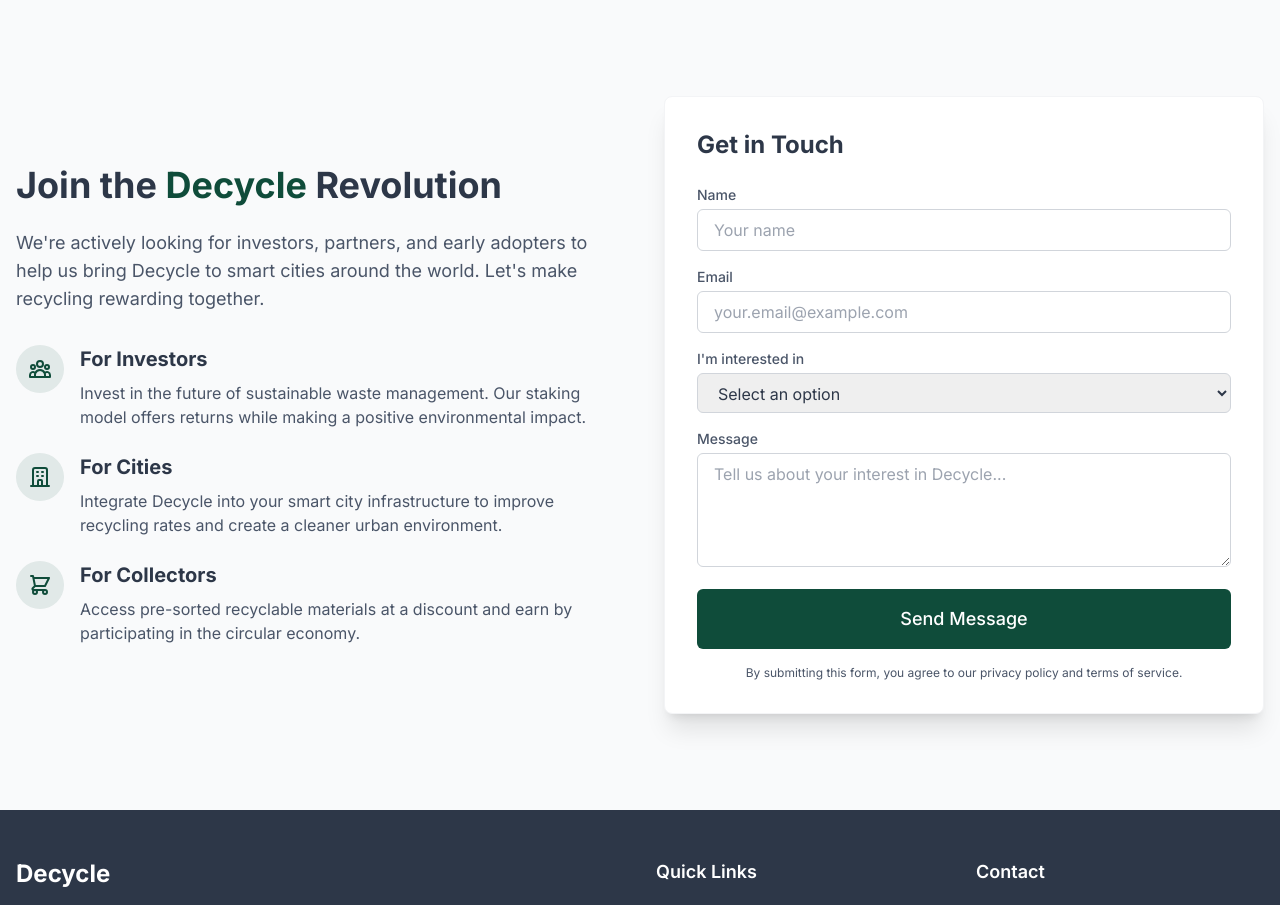
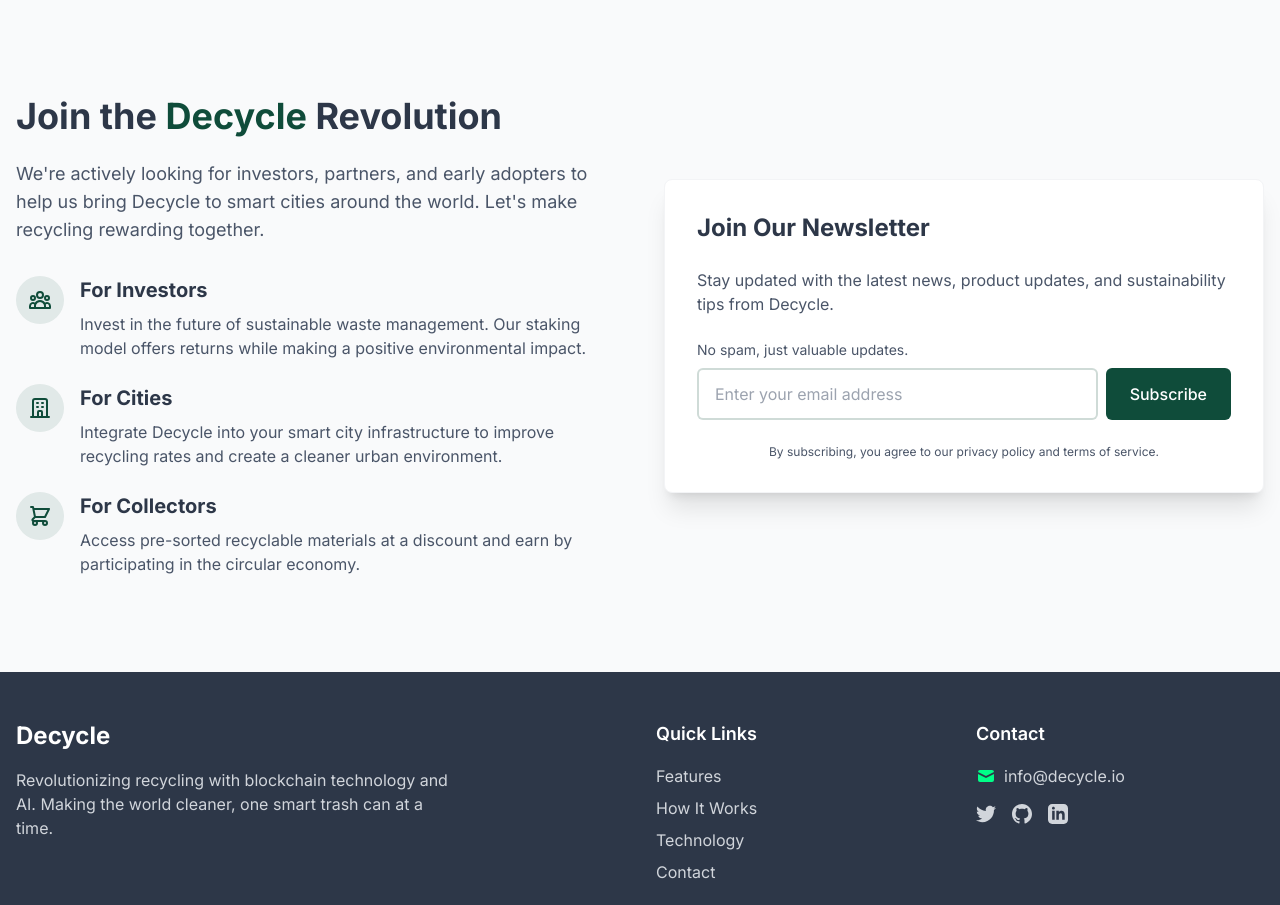
Before and after one commit to Decycle-IO/front-end, a React (Vite) app: page / in a window 1280 px wide. Shown: the part 2640-3545 px from the top of the page. Built offline with nearby package versions, Linux system fonts and the light colour scheme.

Commit message:
integrated mailchimp

```diff
--- a/src/components/home/CallToAction.tsx
+++ b/src/components/home/CallToAction.tsx
@@ -1,7 +1,7 @@
 import React from 'react';
 import { motion } from 'framer-motion';
 import Section from '../ui/Section';
-import Button from '../ui/Button';
+import EmailSignup from '../ui/EmailSignup';
 
 const CallToAction: React.FC = () => {
   return (
@@ -72,70 +72,21 @@ const CallToAction: React.FC = () => {
           transition={{ duration: 0.5, delay: 0.2 }}
           className="bg-white rounded-lg shadow-xl p-8 border border-gray-100"
         >
-          <h3 className="text-2xl font-bold mb-6 text-charcoal">Get in Touch</h3>
+          <h3 className="text-2xl font-bold mb-6 text-charcoal">Join Our Newsletter</h3>
 
-          <form className="space-y-4">
-            <div>
-              <label htmlFor="name" className="block text-sm font-medium text-slate mb-1">
-                Name
-              </label>
-              <input
-                type="text"
-                id="name"
-                className="w-full px-4 py-2 border border-gray-300 rounded-md focus:outline-none focus:ring-2 focus:ring-forest focus:border-transparent"
-                placeholder="Your name"
-              />
-            </div>
+          <p className="text-slate mb-6">
+            Stay updated with the latest news, product updates, and sustainability tips from Decycle.
+          </p>
 
-            <div>
-              <label htmlFor="email" className="block text-sm font-medium text-slate mb-1">
-                Email
-              </label>
-              <input
-                type="email"
-                id="email"
-                className="w-full px-4 py-2 border border-gray-300 rounded-md focus:outline-none focus:ring-2 focus:ring-forest focus:border-transparent"
-                placeholder="your.email@example.com"
-              />
-            </div>
+          <EmailSignup
+            buttonText="Subscribe"
+            placeholder="Enter your email address"
+            tagline="No spam, just valuable updates."
+          />
 
-            <div>
-              <label htmlFor="interest" className="block text-sm font-medium text-slate mb-1">
-                I'm interested in
-              </label>
-              <select
-                id="interest"
-                className="w-full px-4 py-2 border border-gray-300 rounded-md focus:outline-none focus:ring-2 focus:ring-forest focus:border-transparent"
-              >
-                <option value="">Select an option</option>
-                <option value="investing">Investing</option>
-                <option value="partnership">Partnership</option>
-                <option value="city-integration">City Integration</option>
-                <option value="collecting">Becoming a Collector</option>
-                <option value="other">Other</option>
-              </select>
-            </div>
-
-            <div>
-              <label htmlFor="message" className="block text-sm font-medium text-slate mb-1">
-                Message
-              </label>
-              <textarea
-                id="message"
-                rows={4}
-                className="w-full px-4 py-2 border border-gray-300 rounded-md focus:outline-none focus:ring-2 focus:ring-forest focus:border-transparent"
-                placeholder="Tell us about your interest in Decycle..."
-              ></textarea>
-            </div>
-
-            <Button fullWidth size="lg">
-              Send Message
-            </Button>
-
-            <p className="text-xs text-slate text-center mt-4">
-              By submitting this form, you agree to our privacy policy and terms of service.
-            </p>
-          </form>
+          <p className="text-xs text-slate text-center mt-6">
+            By subscribing, you agree to our privacy policy and terms of service.
+          </p>
         </motion.div>
       </div>
     </Section>
--- a/src/components/ui/EmailSignup.tsx
+++ b/src/components/ui/EmailSignup.tsx
@@ -1,5 +1,6 @@
 import React, { useState } from 'react';
 import Button from './Button';
+import { submitToMailchimp } from '../../services/mailchimpService';
 
 interface EmailSignupProps {
   className?: string;
@@ -19,7 +20,7 @@ const EmailSignup: React.FC<EmailSignupProps> = ({
   const [isSuccess, setIsSuccess] = useState(false);
   const [error, setError] = useState('');
 
-  const handleSubmit = (e: React.FormEvent) => {
+  const handleSubmit = async (e: React.FormEvent) => {
     e.preventDefault();
 
     // Basic email validation
@@ -31,9 +32,12 @@ const EmailSignup: React.FC<EmailSignupProps> = ({
     setError('');
     setIsSubmitting(true);
 
-    // Simulate API call
-    setTimeout(() => {
+    try {
+      const result = await submitToMailchimp(email);
+
       setIsSubmitting(false);
+
+      if (result.success) {
         setIsSuccess(true);
         setEmail('');
 
@@ -41,7 +45,14 @@ const EmailSignup: React.FC<EmailSignupProps> = ({
         setTimeout(() => {
           setIsSuccess(false);
         }, 3000);
-    }, 800);
+      } else {
+        setError(result.message);
+      }
+    } catch (err) {
+      setIsSubmitting(false);
+      setError('An error occurred. Please try again later.');
+      console.error('Error submitting email:', err);
+    }
   };
 
   return (
--- /dev/null
+++ b/src/services/mailchimpService.ts
@@ -0,0 +1,87 @@
+/**
+ * Submit email to Mailchimp list
+ * @param email - The email address to subscribe
+ * @returns Promise that resolves to success/error status
+ */
+export const submitToMailchimp = async (email: string): Promise<{ success: boolean; message: string }> => {
+  try {
+    // Basic validation
+    if (!email || !email.includes('@')) {
+      return { success: false, message: 'Please enter a valid email address' };
+    }
+
+    const MAILCHIMP_URL = 'https://us5.list-manage.com/subscribe/post?u=69ace2a40b7fbc068042b4b8f&id=4d1cccb835';
+
+    return new Promise((resolve) => {
+      const script = document.createElement('script');
+      const callbackName = `mailchimpCallback_${Date.now()}`;
+
+      // Define response type
+      interface MailchimpResponse {
+        result: string;
+        msg?: string;
+      }
+
+      // Set a timeout in case Mailchimp doesn't respond
+      const timeoutId = setTimeout(() => {
+        // Clean up
+        if ((window as unknown as Record<string, unknown>)[callbackName]) {
+          delete (window as unknown as Record<string, unknown>)[callbackName];
+          if (document.body.contains(script)) {
+            document.body.removeChild(script);
+          }
+          resolve({
+            success: false,
+            message: 'Request timed out. Please try again later.'
+          });
+        }
+      }, 10000); // 10 second timeout
+
+      // Create a global callback function
+      (window as unknown as Record<string, unknown>)[callbackName] = (response: MailchimpResponse) => {
+        // Clear the timeout since we got a response
+        clearTimeout(timeoutId);
+
+        // Clean up
+        delete (window as unknown as Record<string, unknown>)[callbackName];
+        if (document.body.contains(script)) {
+          document.body.removeChild(script);
+        }
+
+        // Handle the response
+        if (response.result === 'success') {
+          resolve({ success: true, message: 'Thank you for subscribing!' });
+        } else {
+          // Extract error message from response
+          const message = response.msg || 'An error occurred. Please try again.';
+          resolve({ success: false, message });
+        }
+      };
+
+      // Add error handler for the script
+      script.onerror = () => {
+        clearTimeout(timeoutId);
+        delete (window as unknown as Record<string, unknown>)[callbackName];
+        if (document.body.contains(script)) {
+          document.body.removeChild(script);
+        }
+        resolve({
+          success: false,
+          message: 'Failed to connect to the subscription service. Please try again later.'
+        });
+      };
+
+      // Build the URL with callback and email
+      // Remove the c=? from the base URL to avoid duplicate parameters
+      const baseUrl = MAILCHIMP_URL.replace('&c=?', '');
+      const url = `${baseUrl}&EMAIL=${encodeURIComponent(email)}&c=${callbackName}`;
+
+      // Create and append the script
+      script.src = url;
+      document.body.appendChild(script);
+    });
+  } catch (error) {
+    console.error('Error submitting to Mailchimp:', error);
+    return { success: false, message: 'An error occurred. Please try again later.' };
+  }
+};
```
Lines whose indentation alone changed are shown as unchanged.
